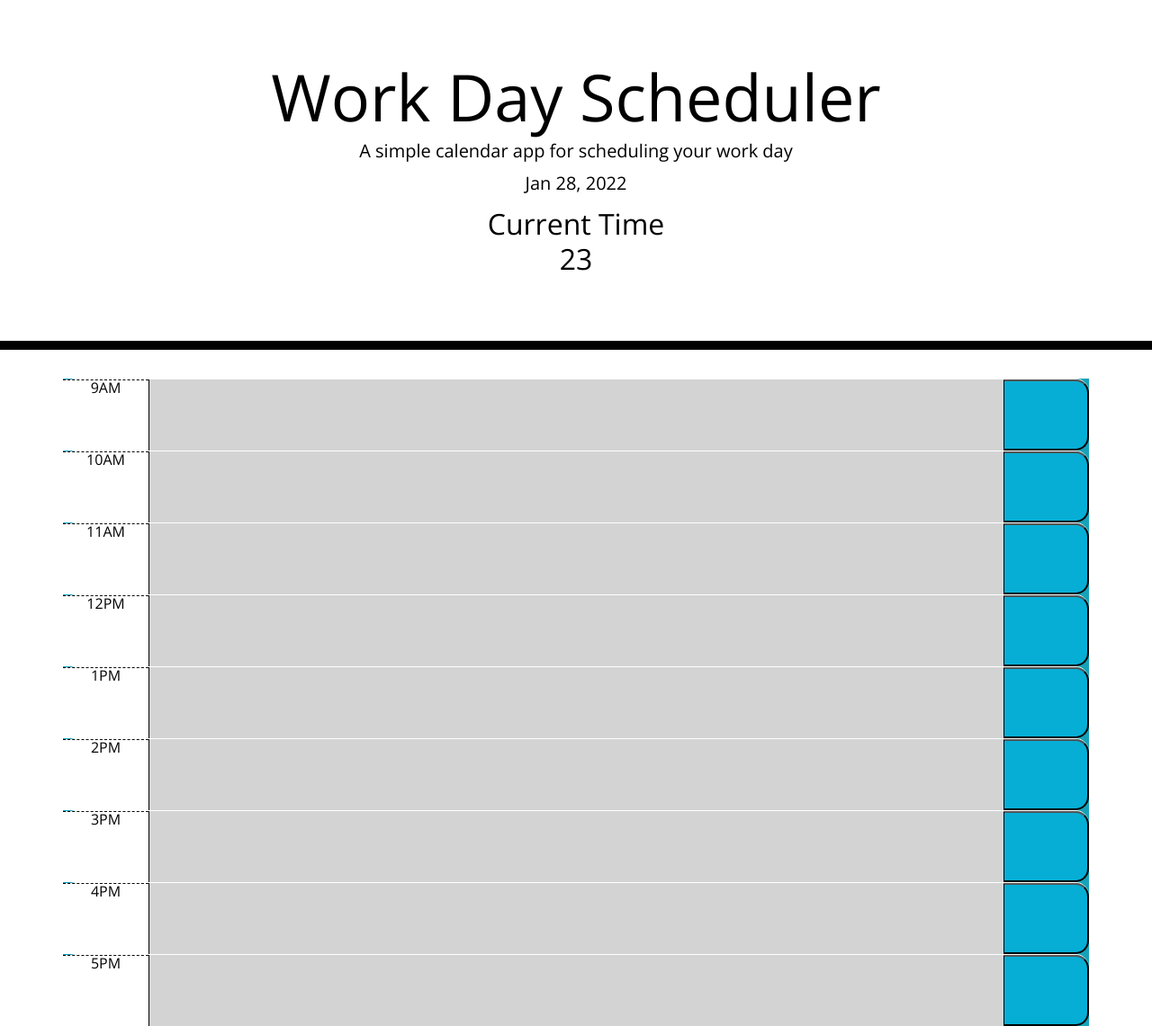
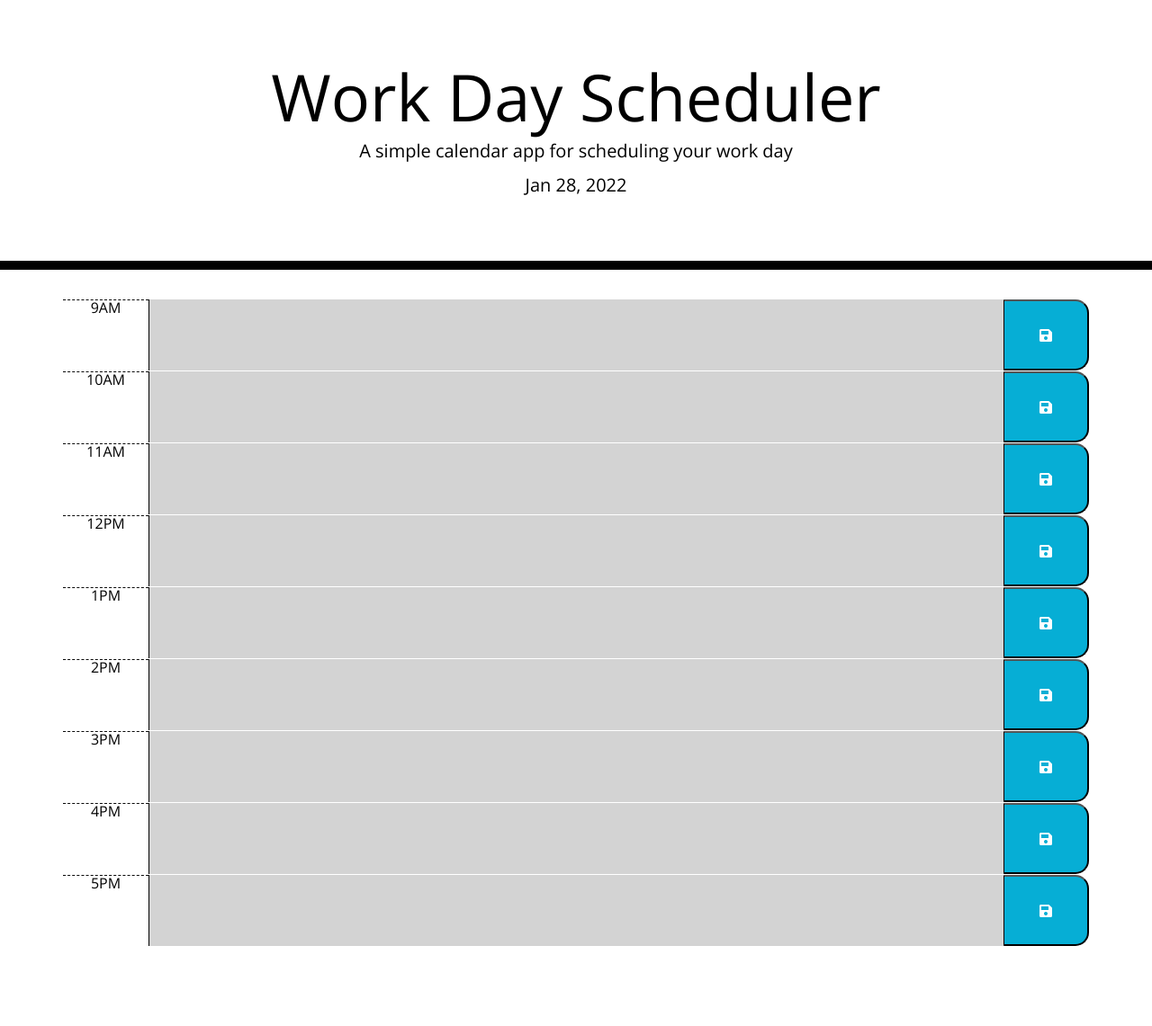
Before and after one commit to MpAlfano/Work-Day-Scheduler, a plain HTML site: page index.html in a window 1280 px wide. Shown: the whole page at 90% size. After the commit the page ends 1052 px from the top, so only its background shows below. Drawn offline with nearby package versions, Linux system fonts and the light colour scheme.

Commit message:
Finishing touches and readME

```diff
--- a/assets/js/script.js
+++ b/assets/js/script.js
@@ -3,16 +3,6 @@ let dateDisplayEl = $('#currentDay');
 let saveButtonEl = $('.time-block')
 let pastPresentFuture = document.querySelectorAll(".description");
 const pastPresentFutureArr = Array.from(pastPresentFuture);
-
-let timeNow;
-// remove later
-
-//Function to track current date and time
-
-function displayTime() {
-    timeNow = moment().format('k');
-    timeDisplayEl.text(timeNow);
-}
 
 //Function to display date at top of page
 function displayDate() {
@@ -20,28 +10,27 @@ function displayDate() {
     dateDisplayEl.text(dateRightNow);
 }
 
-//Function to color in the times if passed
+//Function to color in the times for past, current and future
 for (i=0; i < pastPresentFutureArr.length; i++) {
   let pastPresentFutureEl = pastPresentFutureArr[i];
-  let currentTime = parseInt(moment().format("k"));
+  let timeNow = parseInt(moment().format("k"));
   let pastPresentFutureVal = parseInt(pastPresentFutureEl.getAttribute("id"));
   console.log(pastPresentFutureEl.getAttribute("id"));
-  console.log(currentTime)
+  console.log(timeNow)
 
-  if (pastPresentFutureVal == currentTime) {
+  if (pastPresentFutureVal == timeNow) {
     pastPresentFutureEl.setAttribute('class', "description col-md-10 present");
     console.log(pastPresentFutureVal)
-  } else if (pastPresentFutureVal < currentTime) {
+  } else if (pastPresentFutureVal < timeNow) {
     pastPresentFutureEl.setAttribute('class', "description col-md-10 past");
     console.log(pastPresentFutureVal)
-  } else if (pastPresentFutureVal > currentTime) {
+  } else if (pastPresentFutureVal > timeNow) {
     pastPresentFutureEl.setAttribute('class', "description col-md-10 future");
     console.log(pastPresentFutureVal)
-    console.log(currentTime)
+    console.log(timeNow)
   }
 
 }
-
 
 //Function to retrieve local storage
 //Function to sort local storage into timeblocks
@@ -70,16 +59,12 @@ for (let i = 9; i < 18; i++ ) {
   console.log(storageText)
 }
 
-
 //Function to run when save is clicked on
 let saveTargetButton = function(event) {
   let saveTarget = (event.target.id);
   let saveText = "";
 
   console.log(saveTarget)
-
-
-
 
   //use .split('') for \ to try to get to return
   if (saveTarget == 9) {
@@ -101,9 +86,7 @@ let saveTargetButton = function(event) {
   } else if (saveTarget == 17) {
     saveText = document.getElementById('17').value
   }
-
   localStorage.setItem(saveTarget, (saveText));
-
 }
 //Event listener for click on saveblock
 saveButtonEl.on('click', '.save-btn', saveTargetButton);
@@ -112,4 +95,3 @@ saveButtonEl.on('click', '.save-btn', saveTargetButton);
 $(function init() {
     displayDate();
 });
-setInterval(displayTime, 1000);
--- a/index.html
+++ b/index.html
@@ -28,56 +28,54 @@
     <header class="jumbotron">
       <h1 class="display-3">Work Day Scheduler</h1>
       <p class="lead">A simple calendar app for scheduling your work day</p>
-      <p id="currentDay" class="lead"></p>
-      <!-- remove later -->
-      <h2>Current Time<br /> <span id="time-display"></span></h2>
+      <h3 id="currentDay" class="lead"></h3>
     </header>
-    <div class="container bg-info">
+    <div class="container">
       <!-- Timeblocks go here -->
       <div class ="row time-block">
         <div class ="hour col-md-1">9AM</div>
         <textarea id="9" class="description col-md-10"></textarea>
-        <button id = "9" class="save-btn btn1 saveBtn col-md-1"></button>
+        <button id = "9" class="save-btn btn1 saveBtn col-md-1 fa fa-save"></button>
       </div>
       <div class ="row time-block">
         <div class ="hour col-md-1">10AM</div>
         <textarea id="10" class="description col-md-10"></textarea>
-        <button id = "10" class="save-btn btn2 saveBtn col-md-1"></button>
+        <button id = "10" class="save-btn btn2 saveBtn col-md-1 fa fa-save"></button>
       </div>
       <div class ="row time-block">
         <div class ="hour col-md-1">11AM</div>
         <textarea id="11" class="description col-md-10"></textarea>
-        <button id = "11" class="save-btn btn3 saveBtn col-md-1"></button>
+        <button id = "11" class="save-btn btn3 saveBtn col-md-1 fa fa-save"></button>
       </div>
       <div class ="row time-block">
         <div class ="hour col-md-1">12PM</div>
         <textarea id="12" class="description col-md-10"></textarea>
-        <button id = "12" class="save-btn btn4 saveBtn col-md-1"></button>
+        <button id = "12" class="save-btn btn4 saveBtn col-md-1 fa fa-save"></button>
       </div>
       <div class ="row time-block">
         <div class ="hour col-md-1">1PM</div>
         <textarea id="13" class="description col-md-10"></textarea>
-        <button id = "13" class="save-btn btn1 saveBtn col-md-1"></button>
+        <button id = "13" class="save-btn btn1 saveBtn col-md-1 fa fa-save"></button>
       </div>
       <div class ="row time-block">
         <div class ="hour col-md-1">2PM</div>
         <textarea id="14" class="description col-md-10"></textarea>
-        <button id = "14" class="save-btn btn2 saveBtn col-md-1"></button>
+        <button id = "14" class="save-btn btn2 saveBtn col-md-1 fa fa-save"></button>
       </div>
       <div class ="row time-block">
         <div class ="hour col-md-1">3PM</div>
         <textarea id="15" class="description col-md-10"></textarea>
-        <button id = "15" class="save-btn btn3 saveBtn col-md-1"></button>
+        <button id = "15" class="save-btn btn3 saveBtn col-md-1 fa fa-save"></button>
       </div>
       <div class ="row time-block">
         <div class ="hour col-md-1">4PM</div>
         <textarea id="16" class="description col-md-10"></textarea>
-        <button id = "16" class="save-btn btn4 saveBtn col-md-1"></button>
+        <button id = "16" class="save-btn btn4 saveBtn col-md-1 fa fa-save"></button>
       </div>
       <div class ="row time-block">
         <div class ="hour col-md-1">5PM</div>
         <textarea id="17" class="description col-md-10"></textarea>
-        <button id = "17" class="save-btn btn5 saveBtn col-md-1"></button>
+        <button id = "17" class="save-btn btn5 saveBtn col-md-1 fa fa-save"></button>
       </div>
     </div>
 
```
Also changed, not shown: assets/images/demo.png (added), 1 other file.
